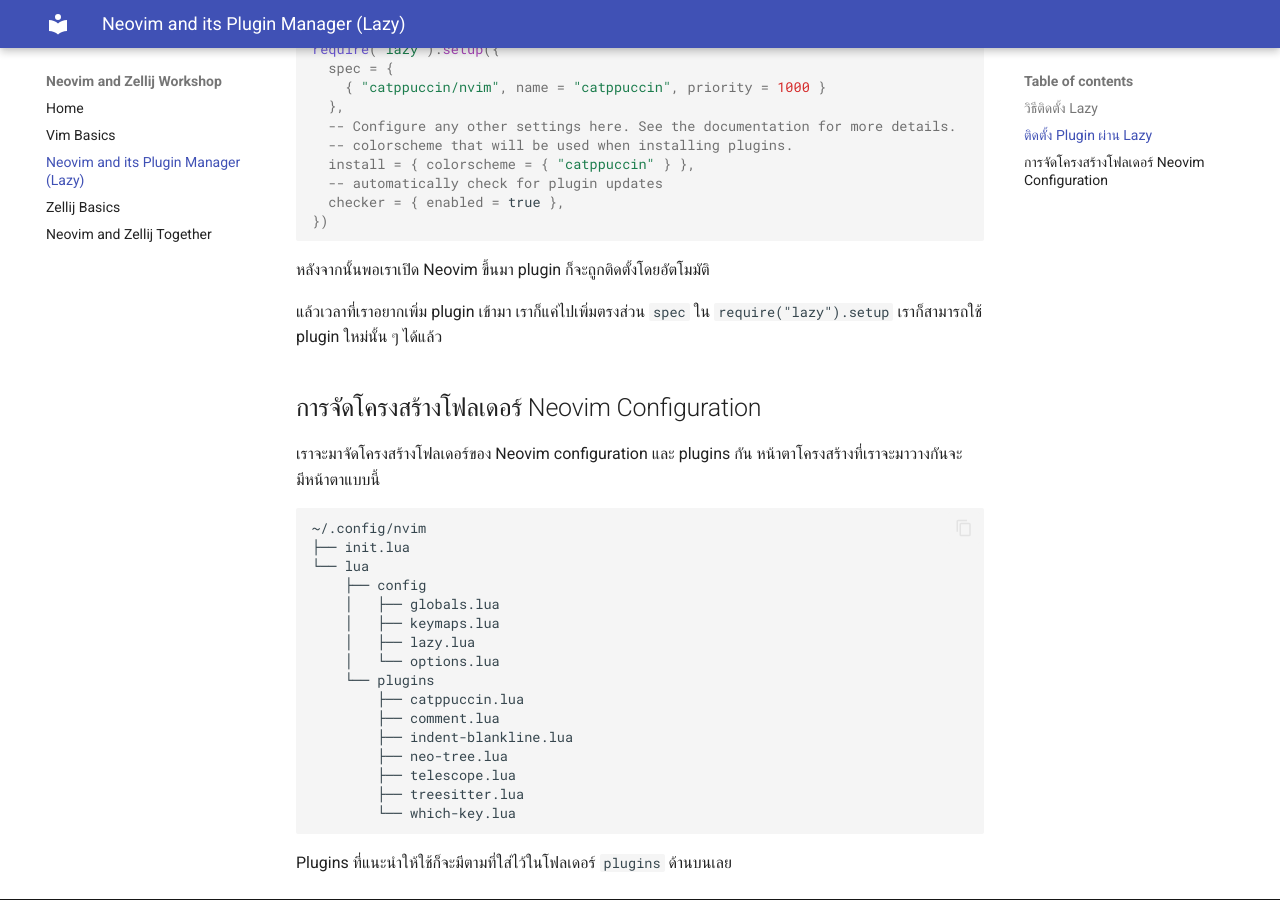
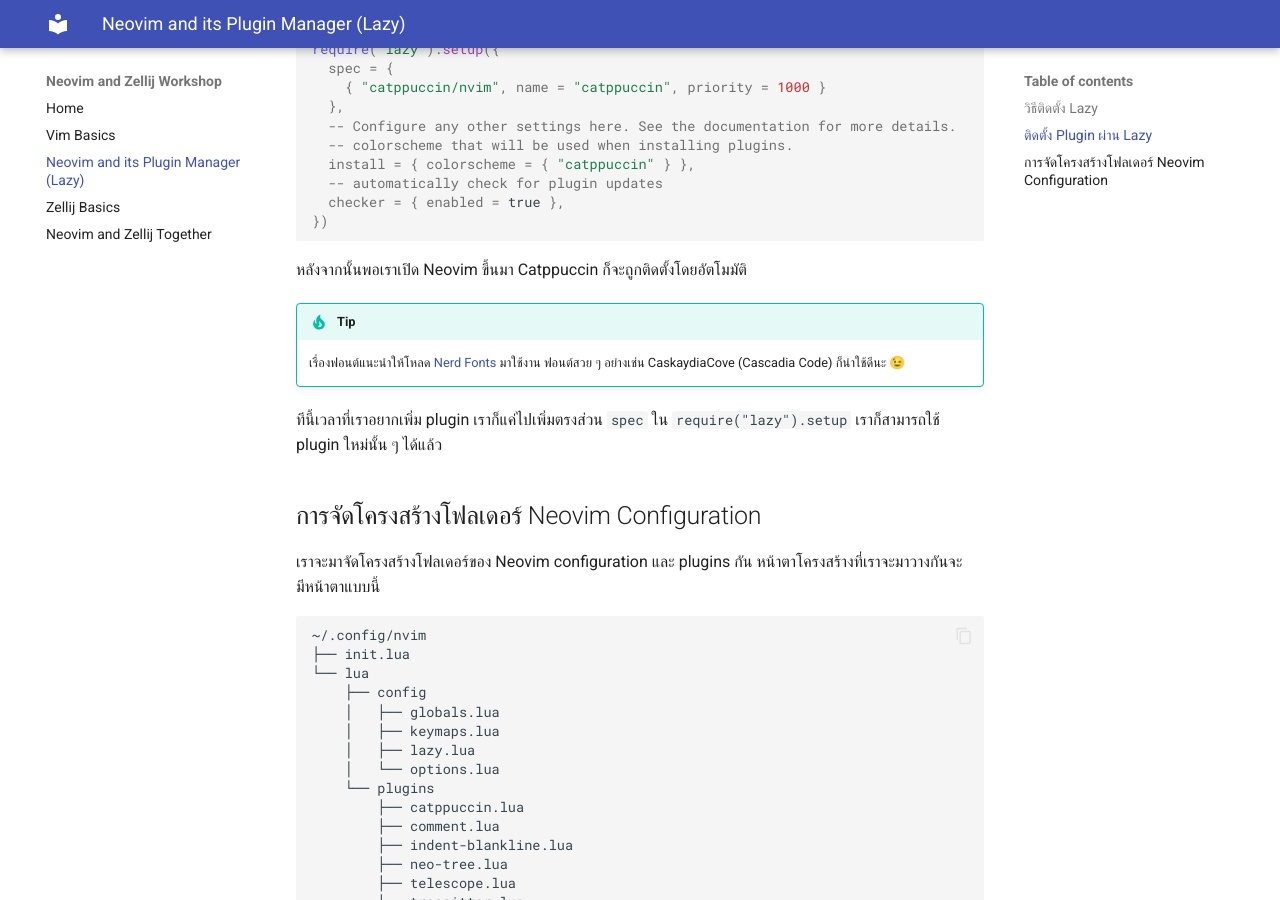
Before and after one commit to zkan/neovim-zellij-workshop, an MkDocs documentation site: the page built from docs/neovim-lazy.md, in a window 1280 px wide and 900 px high, scrolled down 1143 px. Built offline with MkDocs 1.6.1 and Material for MkDocs 9.7.7, drawn with Linux system fonts in a browser that asks for light colours.

Commit message:
Add tip about fonts

````diff
--- a/docs/neovim-lazy.md
+++ b/docs/neovim-lazy.md
@@ -64,10 +63,15 @@
 })
 ```
 
-หลังจากนั้นพอเราเปิด Neovim ขึ้นมา plugin ก็จะถูกติดตั้งโดยอัตโมมัติ
+หลังจากนั้นพอเราเปิด Neovim ขึ้นมา Catppuccin ก็จะถูกติดตั้งโดยอัตโมมัติ
 
-แล้วเวลาที่เราอยากเพิ่ม plugin เข้ามา เราก็แค่ไปเพิ่มตรงส่วน `spec` ใน
-`require("lazy").setup` เราก็สามารถใช้ plugin ใหม่นั้น ๆ ได้แล้ว
+!!! tip
+
+    เรื่องฟอนต์แนะนำให้โหลด [Nerd Fonts](https://www.nerdfonts.com/){: target="_blank"}
+    มาใช้งาน ฟอนต์สวย ๆ อย่างเช่น CaskaydiaCove (Cascadia Code) ก็น่าใช้ดีนะ 😉
+
+ทีนี้เวลาที่เราอยากเพิ่ม plugin เราก็แค่ไปเพิ่มตรงส่วน `spec` ใน `require("lazy").setup`
+เราก็สามารถใช้ plugin ใหม่นั้น ๆ ได้แล้ว
 
 ## การจัดโครงสร้างโฟลเดอร์ Neovim Configuration
 
````
Also changed, not shown: other parts of docs/neovim-lazy.md (+1 -2 lines).
